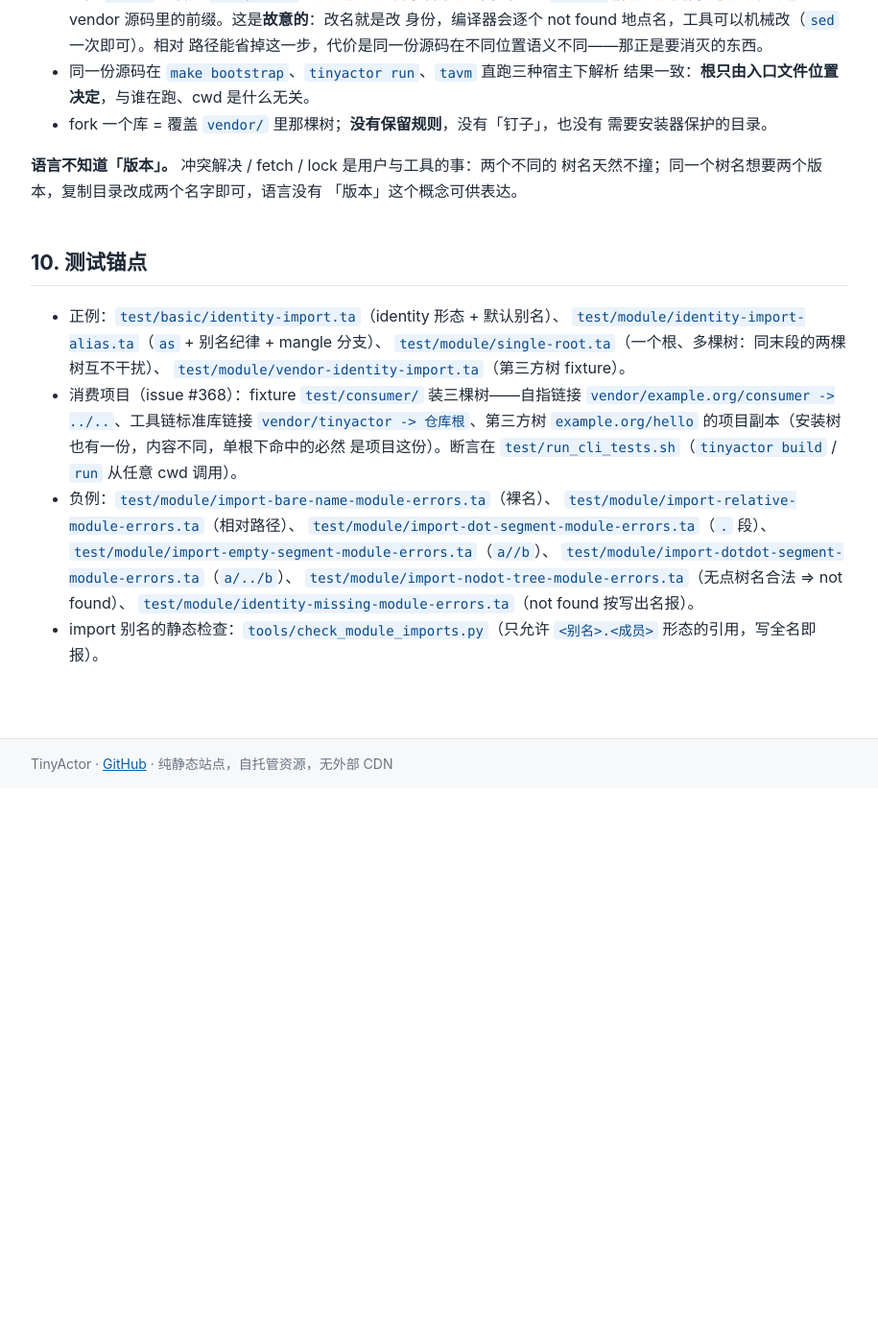
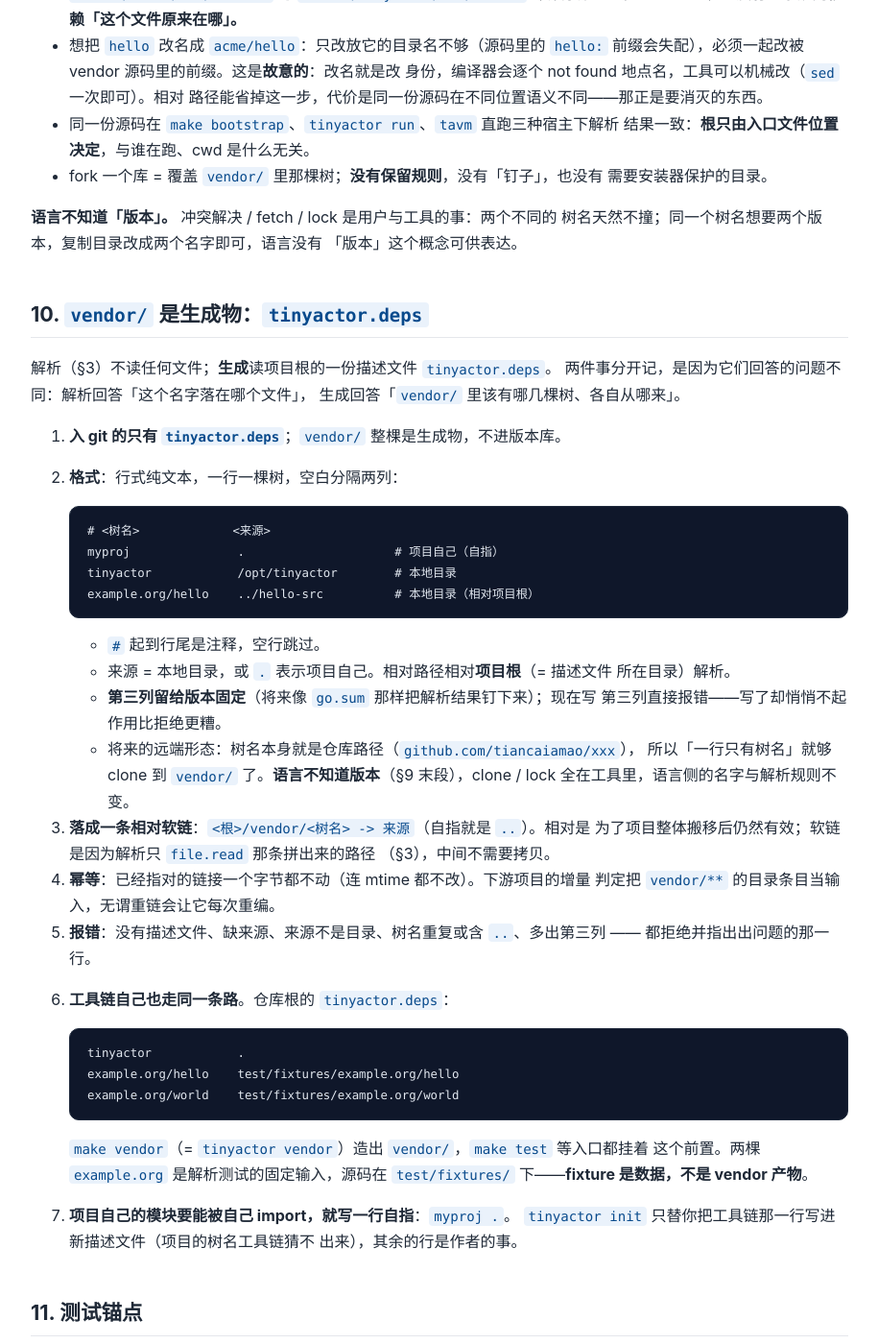
Before and after one commit to tiancaiamao/tinyactor, a Jekyll site: the page built from docs/modules.md, in a window 1280 px wide and 1400 px high, scrolled down 3755 px. Shown: the whole window at 96% size, without its empty margins (182-1097 px from the left). Built offline with Jekyll 4.4.1, drawn with Linux system fonts in a browser that asks for light colours; our own code applies the rules of GitHub Pages for plain Markdown files; before the commit the page ends 4576 px from its top, so only the background shows below that; some of the changed text lies outside the part shown.

Commit message:
vendor 由描述文件生成：tinyactor.deps → vendor/（本地路径 + 自指）
入 git 的只有 `tinyactor.deps`，`vendor/` 是生成物。一行一棵树：

    <树名>  <来源>          # 来源 = 本地目录，或 . 表示项目自己

生成轴与解析轴分开记（docs/modules.md §10）：解析照旧不读任何文件，
`import "<树名>:<路径>"` 只拼 `<根>/vendor/<树名>/<路径>.ta`；生成读
描述文件，把每棵树落成一条相对软链。第三列（版本）留给将来的 clone +
锁版本，现在写第三列直接报错，免得写了却悄悄不起作用。

- `tinyactor vendor`：根 = 从 $PWD 向上第一个含 tinyactor.deps 的目录
  （不能拿 vendor/ 当标记——先有鸡先有蛋）。幂等：已指对的链接连 mtime
  都不动（下游增量判定把 vendor/** 当输入）。坏行（缺来源/非目录/重复
  树名/含 .. /第三列）逐条报错。
- `tinyactor init`：写/补描述文件里的工具链那一行，再跑 vendor。
- 仓库自己 dogfood：根 tinyactor.deps = `tinyactor .` + 两棵 example.org
  树，源码搬到 test/fixtures/（fixture 是数据，不是 vendor 产物）；
  .gitignore 忽略 /vendor/，Makefile 的 test/bootstrap/backend-gate/
  kernfuzz*/fmt 入口都挂上 `vendor` 前置。
- test/consumer fixture 同样改成「描述文件进 git、vendor 现造」，CLI 测试
  里先跑一遍 `tinyactor vendor` 再断言解析结果（它同时就是「工具在真实
  项目上工作」那条用例）。

验证：make -j8 test 全绿（48/64/78/99/category 全 0 failures），CLI 测试
新增 8 条 vendor 用例（生成/幂等 mtime/自指/五种坏行/无描述文件），
fresh clone 场景 rm -rf vendor 后 make test-module 自动重建。

````diff
--- a/docs/modules.md
+++ b/docs/modules.md
@@ -36,7 +36,8 @@ import "tinyactor:lib/str"   // 工具链标准库也是一棵普通树
    到同一棵树（锚在 `test/run_cli_tests.sh`：同一个消费项目分别从项目根和
    `app/` 子目录 build / run，输出逐行比对）。
 3. **只有一个根。** 没有家目录兜底、没有安装树兜底、没有 `std:` 保留前缀。
-   项目要工具链标准库，就由 `tinyactor init` 在项目里建一条**普通树链接**：
+   项目要工具链标准库，就在依赖描述文件里写一行、让工具建一条**普通树链接**
+   （§10：`vendor/` 是生成物，入 git 的只有 `tinyactor.deps`）：
 
    ```bash
    vendor/tinyactor -> <安装根>   # 相对链接，随安装位置移动仍有效
@@ -49,8 +50,8 @@ import "tinyactor:lib/str"   // 工具链标准库也是一棵普通树
    「依赖平铺、vendor 只有一层」的可执行形式。
 5. **入口文件有 import 又找不到 `vendor/` 时报错**（§8），**不回退**；没有
    import 的脚本不看根，照常编译。这是本契约唯一的硬前置：要 import 标准库的
-   一次性脚本也得先 `tinyactor init`（一条符号链接，或把标准库源码拷进
-   `vendor/`）。
+   一次性脚本也得先把那棵树铺进 `vendor/`（`tinyactor init` 或 `tinyactor
+   vendor`，一条符号链接，或把标准库源码拷进 `vendor/`）。
 
 ## 3. 解析
 
@@ -76,9 +77,12 @@ resolve(name, root):
   是同一个名字。
 - **环**：显式检测，`error: circular import: a -> b -> a`。
 - 工具后果：`grep -oE '^import "[^:"]+:' --include=*.ta -r . | sort -u` 直接给出
-  本项目的依赖树集合，不需要 manifest。反过来，被 vendor 的库源码里写着
-  `hello:lib/greet`，它必须落在 `vendor/hello/` 下才能解析——**树名由源码自证**，
-  不存在声明文件。
+  本项目的依赖树集合——**解析不读任何声明文件**。反过来，被 vendor 的库源码里
+  写着 `hello:lib/greet`，它必须落在 `vendor/hello/` 下才能解析：**树名由源码
+  自证**。
+- 但「`vendor/` 里该有哪几棵树、各自从哪个目录来」是另一回事，由项目根的
+  `tinyactor.deps` 回答（§10）。解析侧没有的 manifest，生成侧有——分工不同，
+  不要拿一句话盖两件事。
 
 ## 5. 别名
 
@@ -169,7 +173,53 @@ error: no vendor/ directory above /tmp/x.ta
 树名天然不撞；同一个树名想要两个版本，复制目录改成两个名字即可，语言没有
 「版本」这个概念可供表达。
 
-## 10. 测试锚点
+## 10. `vendor/` 是生成物：`tinyactor.deps`
+
+解析（§3）不读任何文件；**生成**读项目根的一份描述文件 `tinyactor.deps`。
+两件事分开记，是因为它们回答的问题不同：解析回答「这个名字落在哪个文件」，
+生成回答「`vendor/` 里该有哪几棵树、各自从哪来」。
+
+1. **入 git 的只有 `tinyactor.deps`**；`vendor/` 整棵是生成物，不进版本库。
+2. **格式**：行式纯文本，一行一棵树，空白分隔两列：
+
+   ```
+   # <树名>             <来源>
+   myproj               .                     # 项目自己（自指）
+   tinyactor            /opt/tinyactor        # 本地目录
+   example.org/hello    ../hello-src          # 本地目录（相对项目根）
+   ```
+
+   - `#` 起到行尾是注释，空行跳过。
+   - 来源 = 本地目录，或 `.` 表示项目自己。相对路径相对**项目根**（= 描述文件
+     所在目录）解析。
+   - **第三列留给版本固定**（将来像 `go.sum` 那样把解析结果钉下来）；现在写
+     第三列直接报错——写了却悄悄不起作用比拒绝更糟。
+   - 将来的远端形态：树名本身就是仓库路径（`github.com/tiancaiamao/xxx`），
+     所以「一行只有树名」就够 clone 到 `vendor/` 了。**语言不知道版本**（§9
+     末段），clone / lock 全在工具里，语言侧的名字与解析规则不变。
+3. **落成一条相对软链**：`<根>/vendor/<树名> -> 来源`（自指就是 `..`）。相对是
+   为了项目整体搬移后仍然有效；软链是因为解析只 `file.read` 那条拼出来的路径
+   （§3），中间不需要拷贝。
+4. **幂等**：已经指对的链接一个字节都不动（连 mtime 都不改）。下游项目的增量
+   判定把 `vendor/**` 的目录条目当输入，无谓重链会让它每次重编。
+5. **报错**：没有描述文件、缺来源、来源不是目录、树名重复或含 `..`、多出第三列
+   —— 都拒绝并指出出问题的那一行。
+6. **工具链自己也走同一条路**。仓库根的 `tinyactor.deps`：
+
+   ```
+   tinyactor            .
+   example.org/hello    test/fixtures/example.org/hello
+   example.org/world    test/fixtures/example.org/world
+   ```
+
+   `make vendor`（= `tinyactor vendor`）造出 `vendor/`，`make test` 等入口都挂着
+   这个前置。两棵 `example.org` 是解析测试的固定输入，源码在 `test/fixtures/`
+   下——**fixture 是数据，不是 vendor 产物**。
+7. **项目自己的模块要能被自己 import，就写一行自指**：`myproj  .`。
+   `tinyactor init` 只替你把工具链那一行写进新描述文件（项目的树名工具链猜不
+   出来），其余的行是作者的事。
+
+## 11. 测试锚点
 
 - 正例：`test/basic/identity-import.ta`（identity 形态 + 默认别名）、
   `test/module/identity-import-alias.ta`（`as` + 别名纪律 + mangle 分支）、
@@ -190,3 +240,6 @@ error: no vendor/ directory above /tmp/x.ta
   `test/module/identity-missing-module-errors.ta`（not found 按写出名报）。
 - import 别名的静态检查：`tools/check_module_imports.py`（只允许
   `<别名>.<成员>` 形态的引用，写全名即报）。
+- `tinyactor.deps` → `vendor/` 的生成：`test/run_cli_tests.sh`（自指与本地两列
+  落成链接且解析跑通、第二次跑不动 mtime、五种坏行各自报对错、没有描述文件时
+  拒绝）。
````
Also changed, not shown: docs/packages.md (+9 -3 lines), docs/ta-language-spec.md (+7 -4 lines), README.md, 16 other files.
